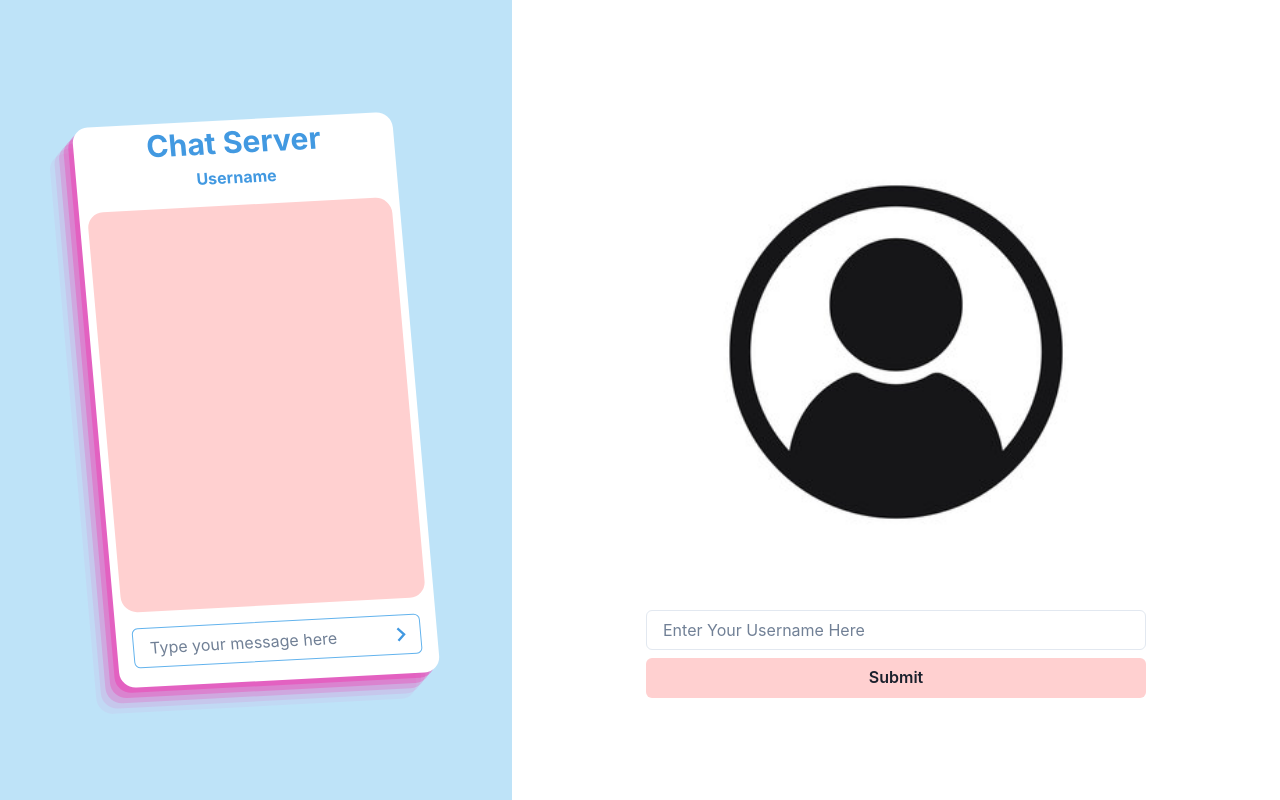
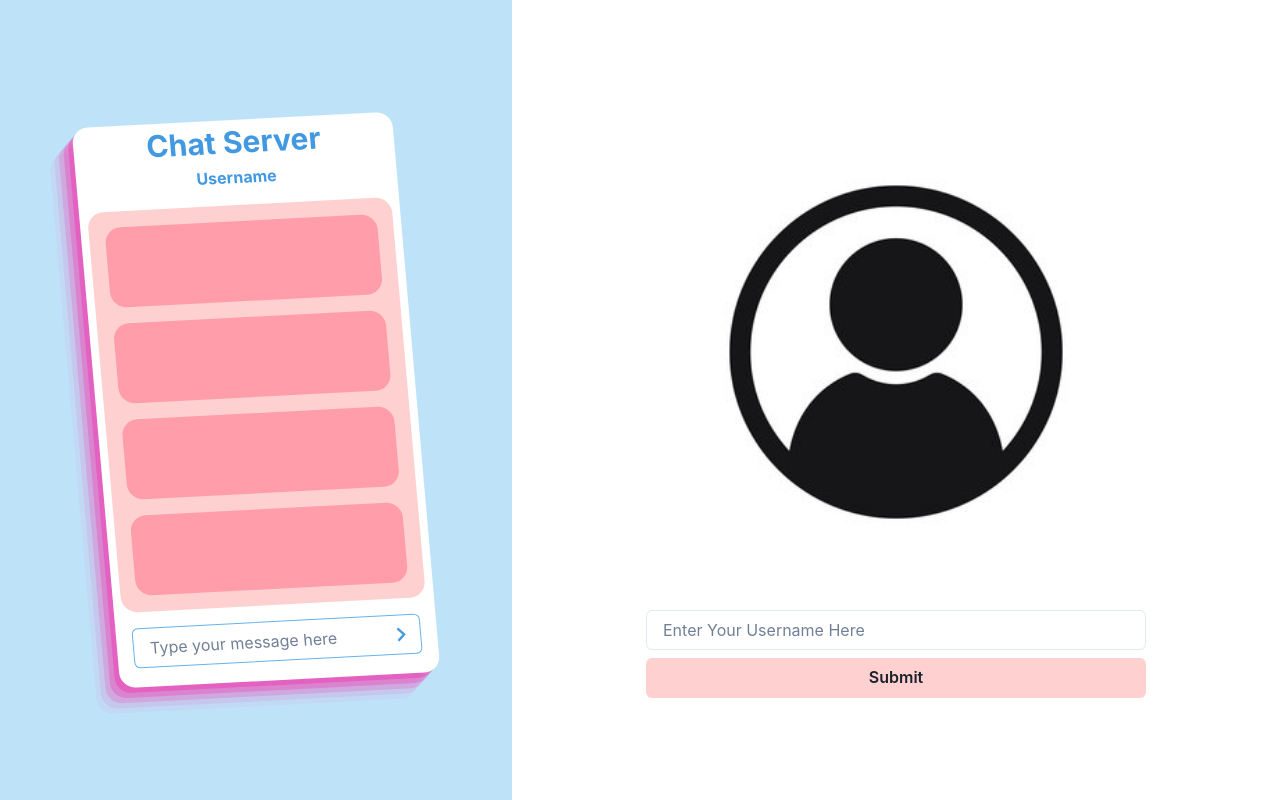
Before and after one commit to Sharad910/Websocket_Chat_App, a Next.js app: page /home in a window 1280 px wide. Built offline with nearby package versions, Linux system fonts and the light colour scheme.

Commit message:
ui fixes

```diff
--- a/src/pages/chat.js
+++ b/src/pages/chat.js
@@ -117,10 +117,10 @@ export default function ChatPage() {
           >
             SERVER
           </Text>
-          <Text align={'center'}>
+          <Text align={'center'} fontWeight={'bold'} fontSize={'2xl'}>
             Your Username:
           </Text>
-          <Text align={'center'}>{userName}</Text>
+          <Text align={'center'} fontWeight={'bold'} fontSize={'2xl'}>{userName}</Text>
         </Box>
       </Flex>
       <Flex
--- a/src/pages/home.js
+++ b/src/pages/home.js
@@ -67,7 +67,22 @@ let handleSubmit=(e)=>{
               w={"95%"}
               borderRadius={"1rem"}
               bgColor={"#FFD0D0"}
-            ></Box>
+            >
+              <Flex direction={'column'} h={'100%'} w={'100%'} justify={'flex-end'} px={'1rem'} py={'1rem'} align={'flex-start'} gap={'1rem'}>
+                <Box bg={"#FF9EAA"} h={'5rem'} w={'17rem'} borderRadius={'1rem'}>
+                  <Text></Text>
+                </Box>
+                <Box bg={"#FF9EAA"} h={'5rem'} w={'17rem'} borderRadius={'1rem'}>
+
+                </Box>
+                <Box bg={"#FF9EAA"} h={'5rem'} w={'17rem'} borderRadius={'1rem'}>
+
+                </Box>
+                <Box bg={"#FF9EAA"} h={'5rem'} w={'17rem'} borderRadius={'1rem'}>
+
+                </Box>
+              </Flex>
+            </Box>
             <InputGroup w={'90%'} borderColor={'blue.300'} >
               <Input
                 isReadOnly
--- a/src/pages/index.js
+++ b/src/pages/index.js
@@ -1,6 +1,5 @@
 import Head from 'next/head'
 import { Inter } from 'next/font/google'
-import ChatPage from './chat'
 import Land from './home'
 const inter = Inter({ subsets: ['latin'] })
 
@@ -14,7 +13,6 @@ export default function Home() {
         <link rel="icon" href="/favicon.ico" />
       </Head>
       <Land/>
-      {/* <ChatPage /> */}
     </>
   )
 }
```
Also changed, not shown: 1 other file (tests, documents, lock files or other folders).
